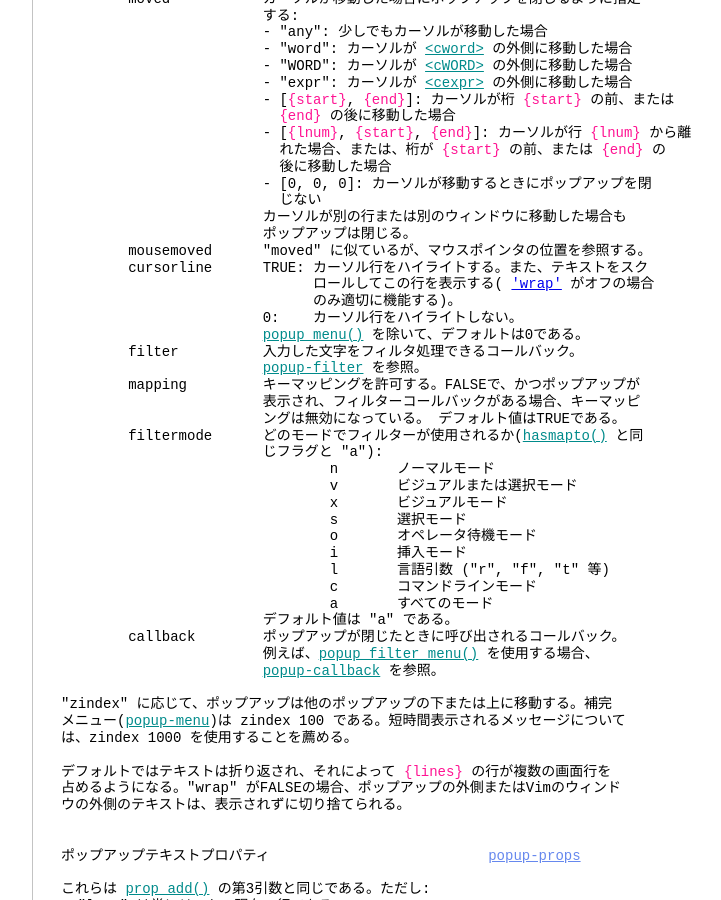
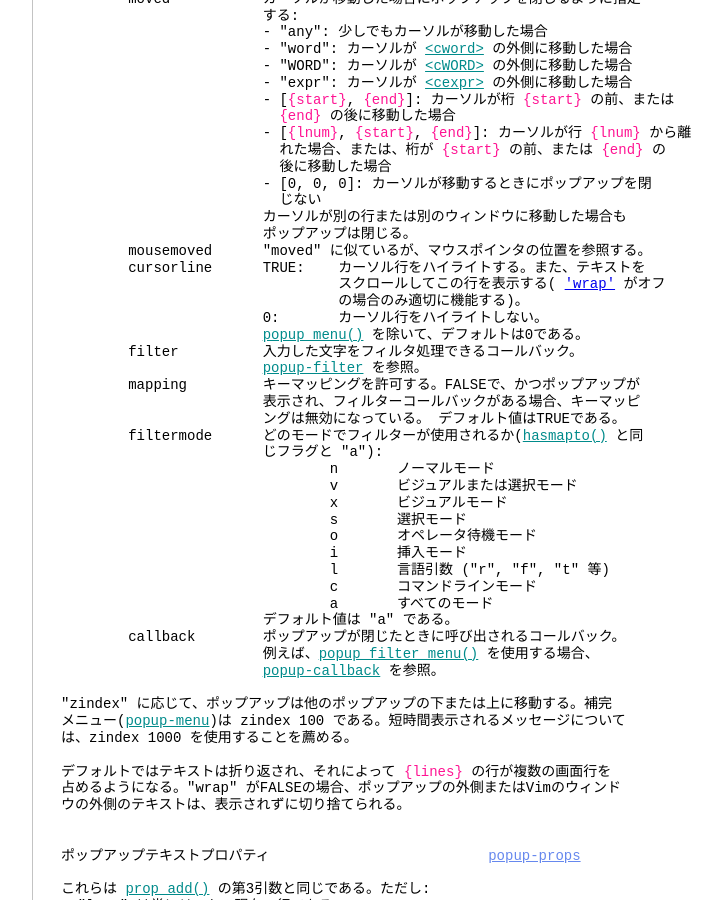
Before and after one commit to vim-jp/vimdoc-ja, a Jekyll site: the page built from popup.html, in a window 1280 px wide and 900 px high, scrolled down 12722 px. Shown: the whole window, without its empty margins (340-1061 px from the left). Built offline with Jekyll 4.4.1, drawn with Linux system fonts in a browser that asks for light colours; nearby versions of some CDN libraries; comment, search, counter and statistics services are not loaded; part of the change alters nothing that is shown.

Commit message:
Generated by GitHub workflow 4333731515
https://github.com/vim-jp/vimdoc-ja-working/actions/runs/4333731515

```diff
--- a/popup.html
+++ b/popup.html
@@ -763,10 +763,10 @@ popup_create() に渡す。<br>
 &nbsp;&nbsp;&nbsp;&nbsp;&nbsp;&nbsp;&nbsp;&nbsp;&nbsp;&nbsp;&nbsp;&nbsp;&nbsp;&nbsp;&nbsp;&nbsp;&nbsp;&nbsp;&nbsp;&nbsp;&nbsp;&nbsp;&nbsp;&nbsp;カーソルが別の行または別のウィンドウに移動した場合も<br>
 &nbsp;&nbsp;&nbsp;&nbsp;&nbsp;&nbsp;&nbsp;&nbsp;&nbsp;&nbsp;&nbsp;&nbsp;&nbsp;&nbsp;&nbsp;&nbsp;&nbsp;&nbsp;&nbsp;&nbsp;&nbsp;&nbsp;&nbsp;&nbsp;ポップアップは閉じる。<br>
 &nbsp;&nbsp;&nbsp;&nbsp;&nbsp;&nbsp;&nbsp;&nbsp;mousemoved&nbsp;&nbsp;&nbsp;&nbsp;&nbsp;&nbsp;&quot;moved&quot; に似ているが、マウスポインタの位置を参照する。<br>
-&nbsp;&nbsp;&nbsp;&nbsp;&nbsp;&nbsp;&nbsp;&nbsp;cursorline&nbsp;&nbsp;&nbsp;&nbsp;&nbsp;&nbsp;TRUE: カーソル行をハイライトする。また、テキストをスク<br>
-&nbsp;&nbsp;&nbsp;&nbsp;&nbsp;&nbsp;&nbsp;&nbsp;&nbsp;&nbsp;&nbsp;&nbsp;&nbsp;&nbsp;&nbsp;&nbsp;&nbsp;&nbsp;&nbsp;&nbsp;&nbsp;&nbsp;&nbsp;&nbsp;&nbsp;&nbsp;&nbsp;&nbsp;&nbsp;&nbsp;ロールしてこの行を表示する(&nbsp;<a class="Type" href="options.html#'wrap'">'wrap'</a>&nbsp;がオフの場合<br>
-&nbsp;&nbsp;&nbsp;&nbsp;&nbsp;&nbsp;&nbsp;&nbsp;&nbsp;&nbsp;&nbsp;&nbsp;&nbsp;&nbsp;&nbsp;&nbsp;&nbsp;&nbsp;&nbsp;&nbsp;&nbsp;&nbsp;&nbsp;&nbsp;&nbsp;&nbsp;&nbsp;&nbsp;&nbsp;&nbsp;のみ適切に機能する)。<br>
-&nbsp;&nbsp;&nbsp;&nbsp;&nbsp;&nbsp;&nbsp;&nbsp;&nbsp;&nbsp;&nbsp;&nbsp;&nbsp;&nbsp;&nbsp;&nbsp;&nbsp;&nbsp;&nbsp;&nbsp;&nbsp;&nbsp;&nbsp;&nbsp;0:&nbsp;&nbsp;&nbsp;&nbsp;カーソル行をハイライトしない。<br>
+&nbsp;&nbsp;&nbsp;&nbsp;&nbsp;&nbsp;&nbsp;&nbsp;cursorline&nbsp;&nbsp;&nbsp;&nbsp;&nbsp;&nbsp;TRUE:&nbsp;&nbsp;&nbsp;&nbsp;カーソル行をハイライトする。また、テキストを<br>
+&nbsp;&nbsp;&nbsp;&nbsp;&nbsp;&nbsp;&nbsp;&nbsp;&nbsp;&nbsp;&nbsp;&nbsp;&nbsp;&nbsp;&nbsp;&nbsp;&nbsp;&nbsp;&nbsp;&nbsp;&nbsp;&nbsp;&nbsp;&nbsp;&nbsp;&nbsp;&nbsp;&nbsp;&nbsp;&nbsp;&nbsp;&nbsp; スクロールしてこの行を表示する(&nbsp;<a class="Type" href="options.html#'wrap'">'wrap'</a>&nbsp;がオフ<br>
+&nbsp;&nbsp;&nbsp;&nbsp;&nbsp;&nbsp;&nbsp;&nbsp;&nbsp;&nbsp;&nbsp;&nbsp;&nbsp;&nbsp;&nbsp;&nbsp;&nbsp;&nbsp;&nbsp;&nbsp;&nbsp;&nbsp;&nbsp;&nbsp;&nbsp;&nbsp;&nbsp;&nbsp;&nbsp;&nbsp;&nbsp;&nbsp; の場合のみ適切に機能する)。<br>
+&nbsp;&nbsp;&nbsp;&nbsp;&nbsp;&nbsp;&nbsp;&nbsp;&nbsp;&nbsp;&nbsp;&nbsp;&nbsp;&nbsp;&nbsp;&nbsp;&nbsp;&nbsp;&nbsp;&nbsp;&nbsp;&nbsp;&nbsp;&nbsp;0:&nbsp;&nbsp;&nbsp;&nbsp;&nbsp;&nbsp; カーソル行をハイライトしない。<br>
 &nbsp;&nbsp;&nbsp;&nbsp;&nbsp;&nbsp;&nbsp;&nbsp;&nbsp;&nbsp;&nbsp;&nbsp;&nbsp;&nbsp;&nbsp;&nbsp;&nbsp;&nbsp;&nbsp;&nbsp;&nbsp;&nbsp;&nbsp;&nbsp;<a class="Identifier" href="popup.html#popup_menu()">popup_menu()</a>&nbsp;を除いて、デフォルトは0である。<br>
 &nbsp;&nbsp;&nbsp;&nbsp;&nbsp;&nbsp;&nbsp;&nbsp;filter&nbsp;&nbsp;&nbsp;&nbsp;&nbsp;&nbsp;&nbsp;&nbsp;&nbsp;&nbsp;入力した文字をフィルタ処理できるコールバック。<br>
 &nbsp;&nbsp;&nbsp;&nbsp;&nbsp;&nbsp;&nbsp;&nbsp;&nbsp;&nbsp;&nbsp;&nbsp;&nbsp;&nbsp;&nbsp;&nbsp;&nbsp;&nbsp;&nbsp;&nbsp;&nbsp;&nbsp;&nbsp;&nbsp;<a class="Identifier" href="popup.html#popup-filter">popup-filter</a>&nbsp;を参照。<br>
```
